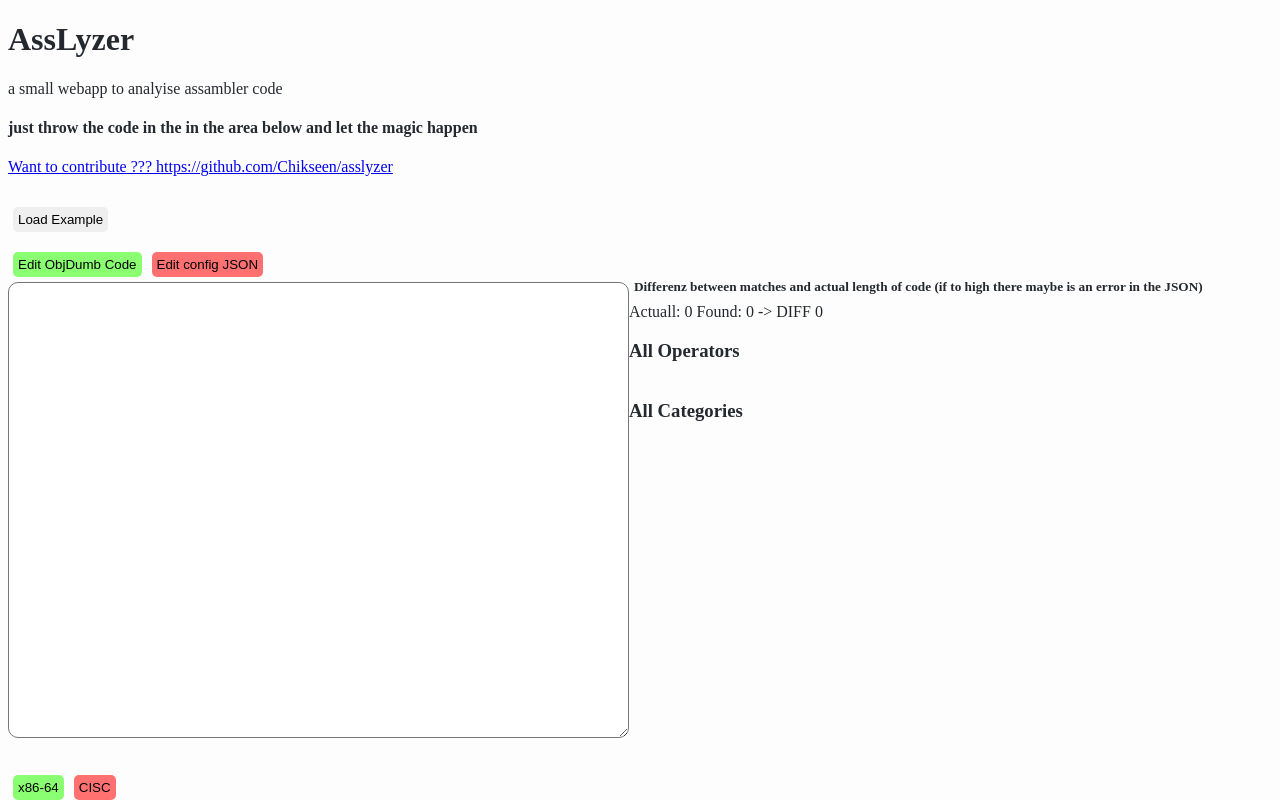
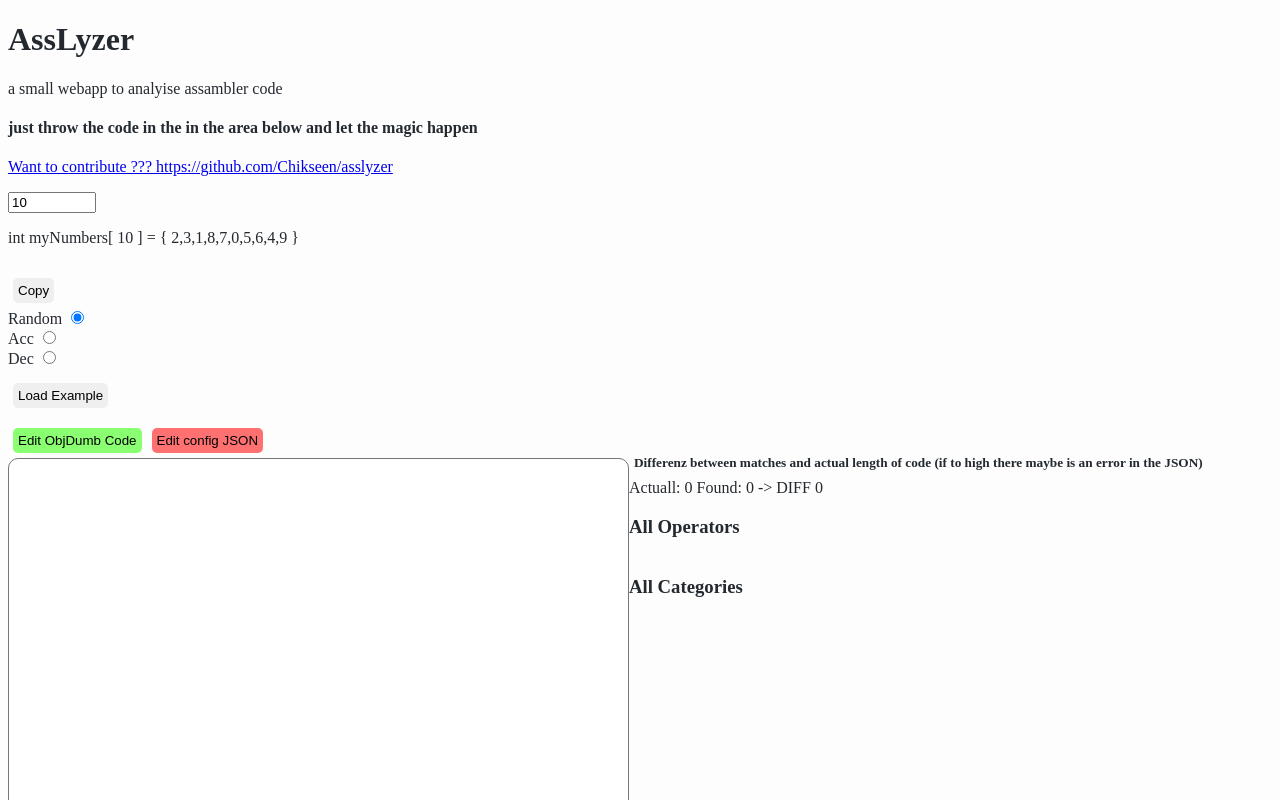
Before and after one commit to Chikseen/asslyzer, a Vue app: page / in a window 1280 px wide. Shown: the top 800 px of the page. Built offline with nearby package versions, Linux system fonts and the light colour scheme.

Commit message:
added random array for c code

```diff
--- a/src/App.vue
+++ b/src/App.vue
@@ -7,6 +7,8 @@
     <p>
       <a href="https://github.com/Chikseen/asslyzer">Want to contribute ??? https://github.com/Chikseen/asslyzer</a>
     </p>
+
+    <CArrayGenVue />
 
     <button @click="loadExample">Load Example</button>
     <div>
@@ -81,12 +83,14 @@
 
 <script>
 import GP from "@/components/GraphPrinter";
+import CArrayGenVue from "./components/CArrayGen.vue";
 import x86 from "@/logic/x86.json";
 import CISC from "@/logic/CISC.json";
 
 export default {
   components: {
     GP,
+    CArrayGenVue
   },
   data() {
     return {
--- /dev/null
+++ b/src/components/CArrayGen.vue
@@ -0,0 +1,63 @@
+<template>
+  <div>
+    <div>
+      <input type="number" name="" id="" min="0" max="999999" step="1" v-model="arrLength" />
+      <p>int myNumbers[ {{ arrLength }} ] = { {{ result }} }</p>
+      <button @click="copyTC">Copy</button>
+      <div class="arrGen_radio">
+        <label for="">
+          Random
+          <input type="radio" name="sort" id="" v-model="picked" value="s" />
+        </label>
+        <label for="">
+          Acc
+          <input type="radio" name="sort" id="" v-model="picked" value="a" />
+        </label>
+        <label for="">
+          Dec
+          <input type="radio" name="sort" id="" v-model="picked" value="d" />
+        </label>
+      </div>
+    </div>
+  </div>
+</template>
+
+<script>
+export default {
+  computed: {
+    result() {
+      const arr = [];
+      for (let i = 0; i < this.arrLength; i++) {
+        arr.push(i);
+      }
+      if (this.picked === "s")
+        return arr
+          .sort(() => 0.5 - Math.random())
+          .toString()
+          .replace("[", "")
+          .replace("]", "");
+      if (this.picked === "d") return arr.reverse().toString().replace("[", "").replace("]", "");
+      return arr.toString().replace("[", "").replace("]", "");
+    },
+  },
+  data() {
+    return {
+      arrLength: 10,
+      picked: "s",
+    };
+  },
+  methods: {
+    copyTC() {
+      if (navigator && navigator.clipboard && navigator.clipboard.writeText) return navigator.clipboard.writeText(this.result);
+      return Promise.reject("The Clipboard API is not available.");
+    },
+  },
+};
+</script>
+
+<style lang="scss">
+.arrGen_radio {
+  display: flex;
+  flex-direction: column;
+}
+</style>
```
